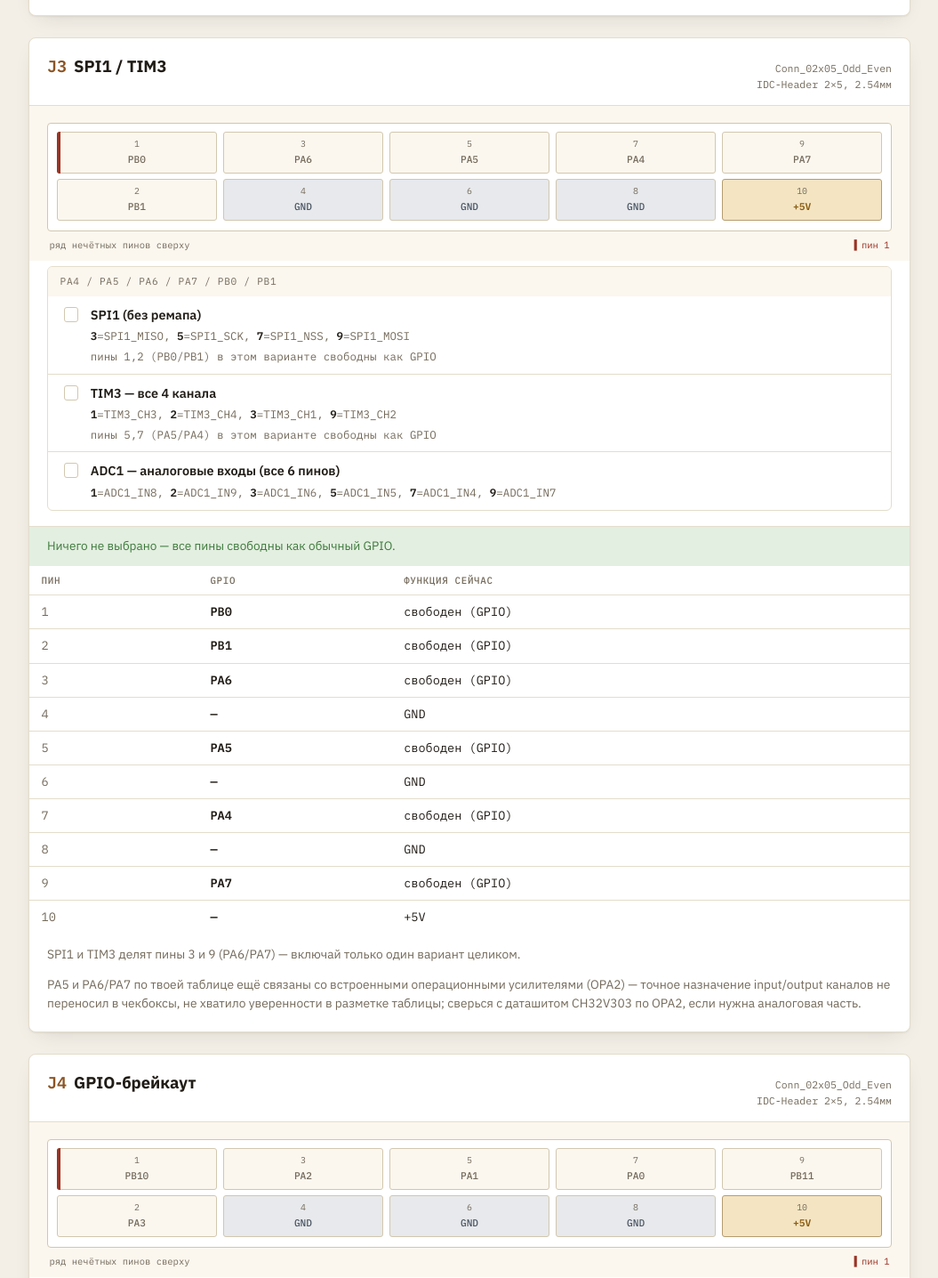
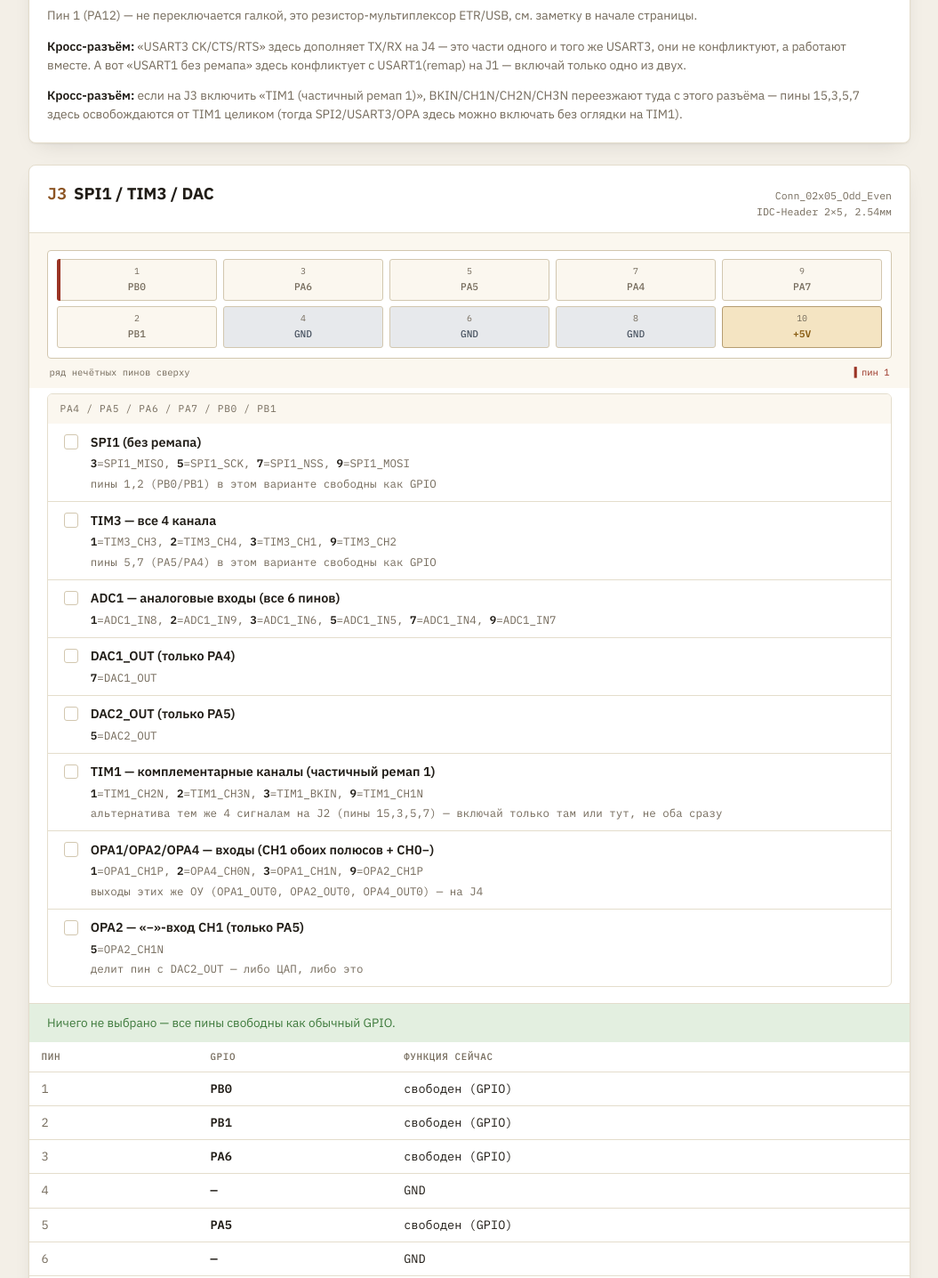
Before and after one commit to SolarljodDev/solarpill32, a plain HTML site: page docs/index.html in a window 1280 px wide. Shown: the part 3704-5140 px from the top of the page at 89% size, without its empty margins (112-1167 px from the left). Drawn offline with Linux system fonts and the light colour scheme.

Commit message:
Add DAC1/DAC2 and all 4 op-amp (OPA1-4) options to the pinout configurator
Found and fixed a bug in the xlsx parser I used to cross-check Пины.xlsx:
self-closing <c/> cells were being swallowed by a greedy regex branch,
silently dropping values in several columns. Re-parsed cleanly and picked
up DAC1_OUT/DAC2_OUT (PA4/PA5, on J3) and the full OPA1-4 input/output
pin map (spread across J2-J4), plus a TIM1 partial-remap-1 alternative
(complementary channels move from J2 to J3) that the corrected data
revealed.

```diff
--- a/docs/index.html
+++ b/docs/index.html
@@ -327,6 +327,7 @@ const CONNECTORS = [
       { id:'tim1comp', label:'TIM1 — комплементарные каналы + BKIN', default:true, assign:{15:'TIM1_BKIN',3:'TIM1_CH1N',5:'TIM1_CH2N',7:'TIM1_CH3N'} },
       { id:'spi2', label:'SPI2 (без ремапа, фиксированные пины)', assign:{15:'SPI2_NSS',3:'SPI2_SCK',5:'SPI2_MISO',7:'SPI2_MOSI'} },
       { id:'usart3partial', label:'USART3 — CK/CTS/RTS (частично)', assign:{15:'USART3_CK',3:'USART3_CTS',5:'USART3_RTS'}, note:'TX/RX самого USART3 — на J4 (PB10/PB11); пин 7 (PB15) в этом варианте остаётся свободным' },
+      { id:'opa_j2', label:'OPA1-4 — «+»-входы (CH0P) четырёх ОУ', assign:{15:'OPA4_CH0P',3:'OPA3_CH0P',5:'OPA2_CH0P',7:'OPA1_CH0P'}, note:'выходы и «−»-входы этих же ОУ — на J3/J4, см. заметки ниже' },
     ]},
     { label: 'PA8 / PA9 / PA10', options: [
       { id:'tim1main', label:'TIM1 — основные каналы CH1/CH2/CH3', default:true, assign:{9:'TIM1_CH1',11:'TIM1_CH2',13:'TIM1_CH3'} },
@@ -337,10 +338,11 @@ const CONNECTORS = [
   notes: [
     'Пин 1 (PA12) — не переключается галкой, это резистор-мультиплексор ETR/USB, см. заметку в начале страницы.',
     '<b>Кросс-разъём:</b> «USART3 CK/CTS/RTS» здесь дополняет TX/RX на J4 — это части одного и того же USART3, они не конфликтуют, а работают вместе. А вот «USART1 без ремапа» здесь конфликтует с USART1(remap) на J1 — включай только одно из двух.',
+    '<b>Кросс-разъём:</b> если на J3 включить «TIM1 (частичный ремап 1)», BKIN/CH1N/CH2N/CH3N переезжают туда с этого разъёма — пины 15,3,5,7 здесь освобождаются от TIM1 целиком (тогда SPI2/USART3/OPA здесь можно включать без оглядки на TIM1).',
   ],
 },
 {
-  id: 'J3', title: 'SPI1 / TIM3', specs: 'Conn_02x05_Odd_Even<br>IDC-Header 2×5, 2.54мм',
+  id: 'J3', title: 'SPI1 / TIM3 / DAC', specs: 'Conn_02x05_Odd_Even<br>IDC-Header 2×5, 2.54мм',
   pins: [
     {num:1, kind:'gpio', gpio:'PB0'}, {num:2, kind:'gpio', gpio:'PB1'},
     {num:3, kind:'gpio', gpio:'PA6'}, {num:4, kind:'gnd'},
@@ -353,11 +355,16 @@ const CONNECTORS = [
       { id:'spi1', label:'SPI1 (без ремапа)', assign:{7:'SPI1_NSS',5:'SPI1_SCK',3:'SPI1_MISO',9:'SPI1_MOSI'}, note:'пины 1,2 (PB0/PB1) в этом варианте свободны как GPIO' },
       { id:'tim3full', label:'TIM3 — все 4 канала', assign:{3:'TIM3_CH1',9:'TIM3_CH2',1:'TIM3_CH3',2:'TIM3_CH4'}, note:'пины 5,7 (PA5/PA4) в этом варианте свободны как GPIO' },
       { id:'adc1_j3', label:'ADC1 — аналоговые входы (все 6 пинов)', assign:{7:'ADC1_IN4',5:'ADC1_IN5',3:'ADC1_IN6',9:'ADC1_IN7',1:'ADC1_IN8',2:'ADC1_IN9'} },
+      { id:'dac1', label:'DAC1_OUT (только PA4)', assign:{7:'DAC1_OUT'} },
+      { id:'dac2', label:'DAC2_OUT (только PA5)', assign:{5:'DAC2_OUT'} },
+      { id:'tim1_partial', label:'TIM1 — комплементарные каналы (частичный ремап 1)', assign:{3:'TIM1_BKIN',9:'TIM1_CH1N',1:'TIM1_CH2N',2:'TIM1_CH3N'}, note:'альтернатива тем же 4 сигналам на J2 (пины 15,3,5,7) — включай только там или тут, не оба сразу' },
+      { id:'opa_j3', label:'OPA1/OPA2/OPA4 — входы (CH1 обоих полюсов + CH0−)', assign:{1:'OPA1_CH1P',3:'OPA1_CH1N',9:'OPA2_CH1P',2:'OPA4_CH0N'}, note:'выходы этих же ОУ (OPA1_OUT0, OPA2_OUT0, OPA4_OUT0) — на J4' },
+      { id:'opa2_ch1n', label:'OPA2 — «−»-вход CH1 (только PA5)', assign:{5:'OPA2_CH1N'}, note:'делит пин с DAC2_OUT — либо ЦАП, либо это' },
     ]},
   ],
   notes: [
     'SPI1 и TIM3 делят пины 3 и 9 (PA6/PA7) — включай только один вариант целиком.',
-    'PA5 и PA6/PA7 по твоей таблице ещё связаны со встроенными операционными усилителями (OPA2) — точное назначение input/output каналов не переносил в чекбоксы, не хватило уверенности в разметке таблицы; сверься с даташитом CH32V303 по OPA2, если нужна аналоговая часть.',
+    'DAC1/DAC2 независимы друг от друга (разные пины), но каждый конфликтует со «своим» пином SPI1 (NSS или SCK).',
   ],
 },
 {
@@ -373,17 +380,19 @@ const CONNECTORS = [
     { label: 'PB10 / PB11', options: [
       { id:'i2c2', label:'I2C2 (всегда фиксирован на этих пинах)', assign:{1:'I2C2_SCL',9:'I2C2_SDA'} },
       { id:'usart3txrx', label:'USART3 — TX/RX', assign:{1:'USART3_TX',9:'USART3_RX'}, note:'CK/CTS/RTS этого же USART3 — на J2, если понадобятся' },
+      { id:'opa_j4a', label:'OPA1/OPA2 — «−»-входы (CH0N)', assign:{1:'OPA2_CH0N',9:'OPA1_CH0N'} },
     ]},
     { label: 'PA0 / PA1 / PA2 / PA3', options: [
       { id:'usart2', label:'USART2 (без ремапа, полностью)', assign:{3:'USART2_TX',2:'USART2_RX',5:'USART2_RTS',7:'USART2_CTS'} },
       { id:'tim2full', label:'TIM2 — все 4 канала', assign:{7:'TIM2_CH1',5:'TIM2_CH2',3:'TIM2_CH3',2:'TIM2_CH4'} },
       { id:'adc1_j4', label:'ADC1 — аналоговые входы (все 4 пина)', assign:{7:'ADC1_IN0',5:'ADC1_IN1',3:'ADC1_IN2',2:'ADC1_IN3'} },
+      { id:'opa_j4b', label:'OPA1-4 — выходы (OUT0, все 4 ОУ)', assign:{7:'OPA4_OUT0',5:'OPA3_OUT0',3:'OPA2_OUT0',2:'OPA1_OUT0'} },
     ]},
   ],
   notes: [
     'I2C2 на PB10/PB11 не имеет альтернативного ремапа — это единственное штатное расположение I2C2 на этом МК.',
     '<b>Кросс-разъём:</b> «USART3 TX/RX» здесь работает в паре с «USART3 CK/CTS/RTS» на J2 — вместе это полный USART3.',
-    'PA0 по твоей таблице также связан с операционным усилителем (OPA4, выход) — в чекбоксы не включал, см. заметку про OPA на J3.',
+    '<b>Кросс-разъём:</b> «OPA выходы» здесь и «OPA входы» на J2/J3 — части одних и тех же 4 операционных усилителей (OPA1-4). У OPA3 «−»-вход (CH0N, PB2) на разъёмы не выведен.',
   ],
 },
 {
```
